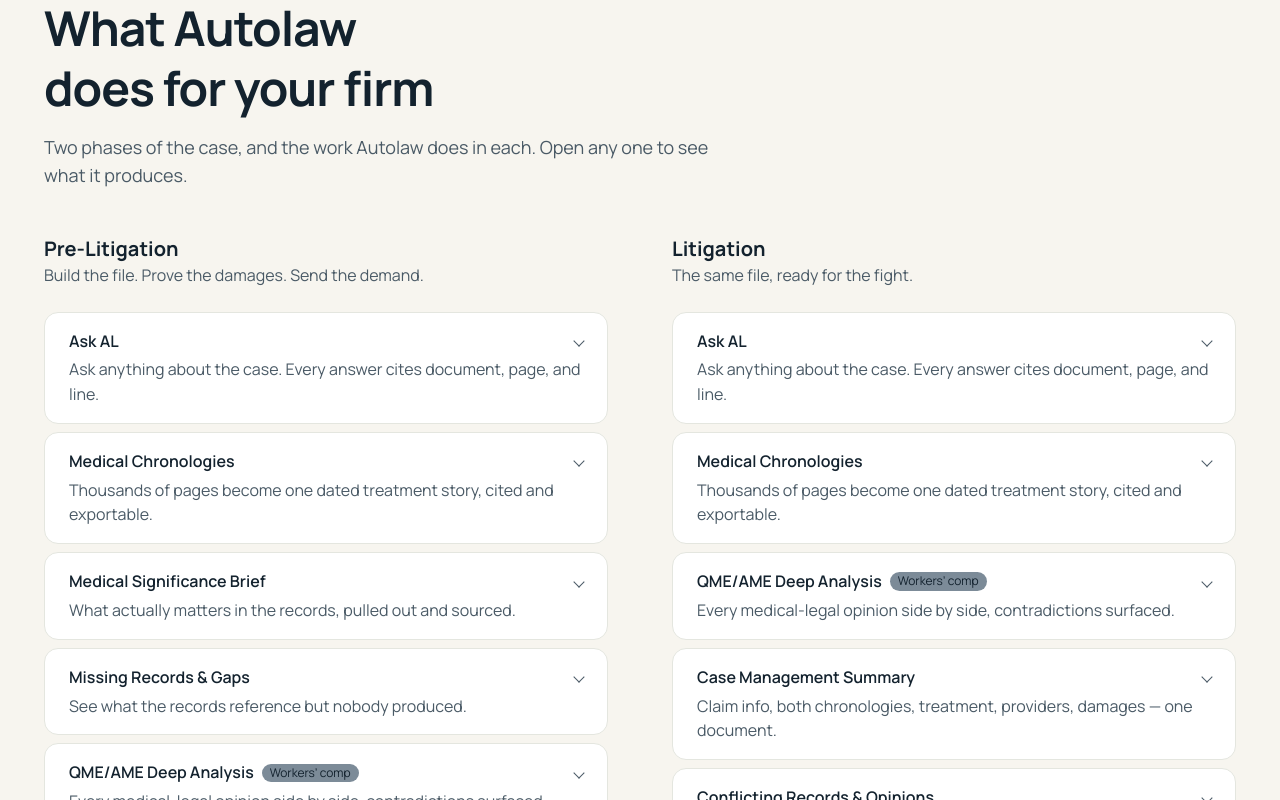
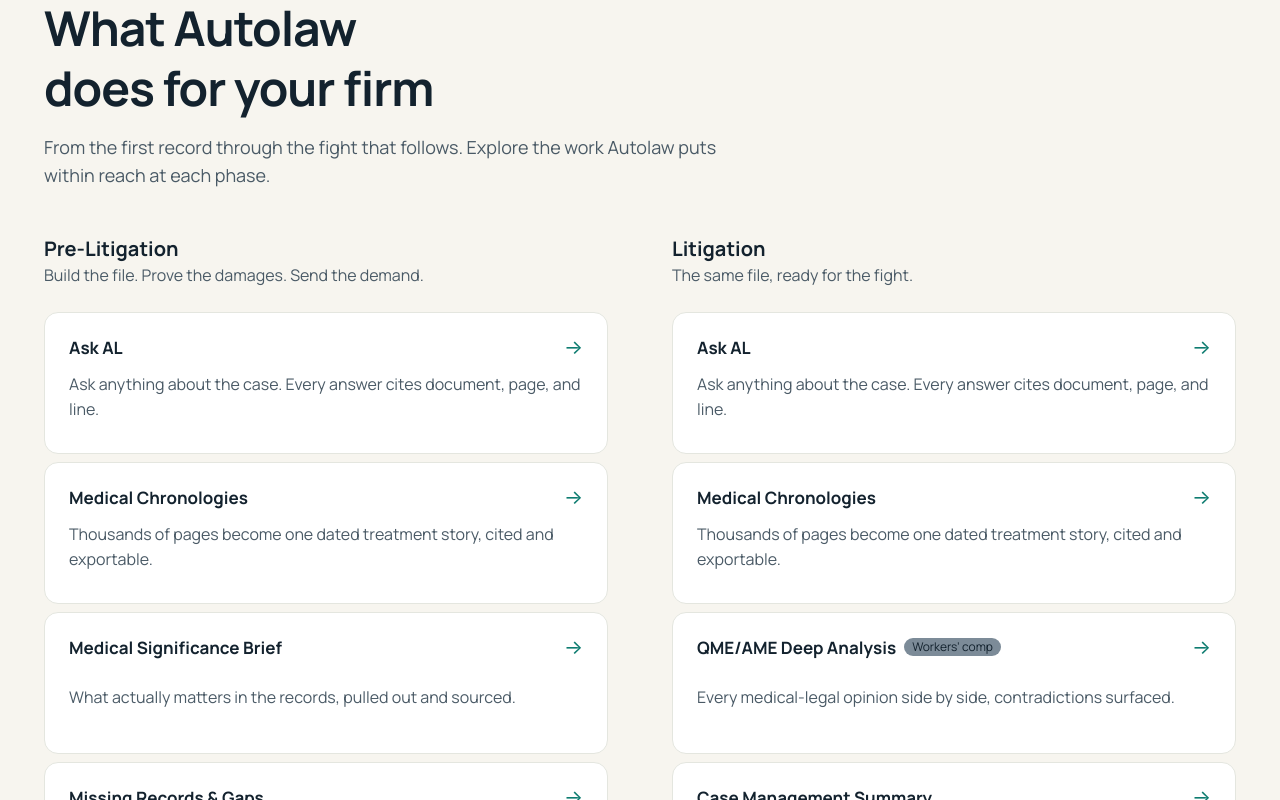
Before and after one commit to johnzhang-tech/Autolaw, a React (Vite) app: page / in a window 1280 px wide. Shown: the part 840-1640 px from the top of the page. Built offline with nearby package versions, Linux system fonts and the light colour scheme.

Commit message:
Turn the home product grid into feature destinations

```diff
--- a/src/sections/product/FeatureCard.tsx
+++ b/src/sections/product/FeatureCard.tsx
@@ -1,88 +1,53 @@
-import { useId, useState, type ReactNode } from 'react';
 import { AVAILABILITY_LABEL, type Feature } from '../../data/product';
 import type { Practice } from '../../practice/PracticeContext';
 
-/*
- * Deliberately short forms, and deliberately not shared with the `AREAS` copy in
- * Solutions.tsx (which spells out "Workers’ compensation"). This badge sits inside a
- * card that has no room for the long form — do not consolidate the two into one constant.
- */
 const PRACTICE_BADGE: Record<'PI' | 'WC', string> = {
   PI: 'Personal injury',
   WC: 'Workers’ comp',
 };
 
-/**
- * One feature, collapsed to a name and a line until someone asks for more.
- *
- * The availability label is rendered from data, never typed into JSX. A feature that is
- * not `live` carries its label here and nowhere else, which is what the claim guard
- * checks — so promoting a roadmap feature to a live claim takes a deliberate data edit.
- */
-export function FeatureCard({ feature, practice, visual }: {
+export function FeatureCard({ feature, practice }: {
   feature: Feature;
   practice: Practice;
-  visual?: ReactNode;
 }) {
-  const [open, setOpen] = useState(false);
-  const panelId = useId();
   const label = feature.availability === 'live' ? null : AVAILABILITY_LABEL[feature.availability];
   const line = practice === 'WC' && feature.wcLine ? feature.wcLine : feature.line;
+  const content = (
+    <>
+      <span className="al-feat__top">
+        <span className="al-feat__head">
+          <span className="al-feat__name">{feature.name}</span>
+          {label && <span className="al-feat__tag">{label}</span>}
+          {feature.practice !== 'both' && (
+            <span className="al-feat__badge">{PRACTICE_BADGE[feature.practice]}</span>
+          )}
+        </span>
+        {feature.slug && <i className="al-feat__arrow" aria-hidden="true">→</i>}
+      </span>
+      <span className="al-feat__line">{line}</span>
+    </>
+  );
+
+  if (feature.slug) {
+    return (
+      <a
+        className="al-feat al-feat--link"
+        data-testid="feature-card"
+        data-availability={feature.availability}
+        href={`/product/${feature.slug}/`}
+      >
+        {content}
+      </a>
+    );
+  }
 
   return (
-    <div className="al-feat" data-testid="feature-card" data-availability={feature.availability}>
-      <button
-        type="button"
-        className="al-feat__toggle"
-        aria-expanded={open}
-        // aria-controls must name an element that exists in the DOM. The panel below is
-        // only mounted while open, so pointing at panelId while collapsed would reference
-        // nothing — an invalid ARIA relationship rather than a merely unhelpful one.
-        aria-controls={open ? panelId : undefined}
-        onClick={() => setOpen(!open)}
-      >
-        {/*
-          Name, tag, and badge share this wrapper so they can wrap onto a second line as a
-          group while the chevron — a sibling of the wrapper, not of these three — stays
-          pinned beside the first line instead of being pushed onto a lonely row of its own.
-        */}
-        <span className="al-feat__head">
-          <span className="al-feat__name">{feature.name}</span>
-          {/*
-            JSX drops the whitespace between adjacent expression children (there is no text
-            node between two `{...}` siblings), so without the literal `{' '}` below the
-            accessible name runs the parts together: "NameTagBadge". CSS `gap` in Task 3
-            handles the visible spacing regardless; this space is what a screen reader needs.
-          */}
-          {label && (
-            <>
-              {' '}
-              <span className="al-feat__tag">{label}</span>
-            </>
-          )}
-          {feature.practice !== 'both' && (
-            <>
-              {' '}
-              <span className="al-feat__badge">{PRACTICE_BADGE[feature.practice]}</span>
-            </>
-          )}
-        </span>
-        <i className="al-feat__chev" aria-hidden="true" />
-      </button>
-
-      <p className="al-feat__line">{line}</p>
-
-      {open && (
-        <div id={panelId} className="al-feat__panel">
-          <ul className="al-feat__detail">
-            {feature.detail.map((d, i) => <li key={i}>{d}</li>)}
-          </ul>
-          {visual && <div className="al-feat__visual">{visual}</div>}
-          <p className="al-feat__foot">
-            <span className="al-feat__output">{feature.output}</span>
-          </p>
-        </div>
-      )}
-    </div>
+    <article
+      className="al-feat al-feat--future"
+      data-testid="feature-card"
+      data-availability={feature.availability}
+    >
+      {content}
+    </article>
   );
 }
--- a/src/sections/product/Product.css
+++ b/src/sections/product/Product.css
@@ -35,35 +35,46 @@
 }
 
 .al-feat {
+  display: grid;
+  gap: var(--al-space-2);
   border: 1px solid var(--al-hairline);
   border-radius: var(--al-radius-card);
   background: var(--al-surface);
-  padding: var(--al-space-3) var(--al-space-4);
+  padding: var(--al-space-4);
+  color: var(--al-ink);
+  text-decoration: none;
+  min-height: 142px;
 }
 
-/*
- * Header row: name, availability tag, and practice badge sit inside .al-feat__head, a
- * wrapper that is free to wrap onto a second line as a group; the chevron is that
- * wrapper's only sibling, so it is never pulled onto a wrapped line of its own — it stays
- * pinned beside the first line, aligned to the row's top edge, no matter how much the
- * head wraps. FeatureCard.tsx renders all of this in the always-visible header; the
- * footer below holds only the output line.
- */
-.al-feat__toggle {
+.al-feat--link {
+  box-shadow: 0 0 0 transparent;
+  transition:
+    transform var(--al-duration-base) var(--al-ease),
+    border-color var(--al-duration-base) var(--al-ease),
+    box-shadow var(--al-duration-base) var(--al-ease),
+    background var(--al-duration-base) var(--al-ease);
+}
+
+.al-feat--link:hover {
+  transform: translateY(-3px);
+  border-color: color-mix(in srgb, var(--al-teal-text) 42%, var(--al-hairline));
+  background: linear-gradient(145deg, var(--al-surface), var(--al-teal-wash));
+  box-shadow: var(--al-shadow-card);
+}
+
+.al-feat--link:focus-visible { --al-ring: var(--al-focus-ring); }
+
+.al-feat--future {
+  background: color-mix(in srgb, var(--al-canvas) 72%, var(--al-surface));
+  border-style: dashed;
+}
+
+.al-feat__top {
   display: flex;
   align-items: flex-start;
+  justify-content: space-between;
   gap: var(--al-space-2);
-  width: 100%;
-  padding: 0;
-  border: 0;
-  background: none;
-  cursor: pointer;
-  text-align: left;
-  font: inherit;
-  color: inherit;
 }
-
-.al-feat__toggle:focus-visible { outline: var(--al-focus-ring); }
 
 .al-feat__head {
   display: flex;
@@ -74,7 +85,11 @@
   min-width: 0;
 }
 
-.al-feat__name { font-weight: 600; }
+.al-feat__name {
+  font-size: 1.0625rem;
+  font-weight: var(--al-weight-bold);
+  line-height: var(--al-leading-snug);
+}
 
 .al-feat__tag {
   border: 1px solid var(--al-hairline-strong);
@@ -97,52 +112,23 @@
   white-space: nowrap;
 }
 
-.al-feat__chev {
-  /* .al-feat__head carries flex: 1 1 auto, so it already claims the row's free width and
-     leaves the chevron flush right — no margin-left: auto needed. The top offset instead
-     centers the 0.5rem glyph against the header's first text line (1em * the body line-
-     height token), so align-items: flex-start on the row above still reads as "beside the
-     name" rather than pinned to the very top of the button. */
-  margin-top: calc((1em * var(--al-leading-normal) - 0.5rem) / 2);
-  width: 0.5rem;
-  height: 0.5rem;
-  border-right: 1.5px solid var(--al-ink-muted);
-  border-bottom: 1.5px solid var(--al-ink-muted);
-  transform: rotate(45deg);
+.al-feat__arrow {
+  color: var(--al-teal-text);
+  font-size: 1.25rem;
+  font-style: normal;
+  line-height: 1;
+  flex-shrink: 0;
   transition: transform var(--al-duration-fast) var(--al-ease);
-  flex-shrink: 0;
 }
 
-.al-feat__toggle[aria-expanded='true'] .al-feat__chev { transform: rotate(225deg); }
+.al-feat--link:hover .al-feat__arrow { transform: translateX(4px); }
 
 .al-feat__line {
+  display: block;
   color: var(--al-ink-muted);
-  margin: var(--al-space-1) 0 0;
+  margin: 0;
+  line-height: var(--al-leading-normal);
 }
-
-.al-feat__panel { margin-top: var(--al-space-3); }
-
-.al-feat__detail {
-  margin: 0;
-  padding-left: var(--al-space-4);
-  display: flex;
-  flex-direction: column;
-  gap: var(--al-space-1);
-}
-
-.al-feat__visual { margin-top: var(--al-space-3); }
-
-/* Only the output line lives here now — the availability tag and practice badge moved
-   to the always-visible header so they read without opening the card. */
-.al-feat__foot {
-  display: flex;
-  flex-wrap: wrap;
-  gap: var(--al-space-2);
-  margin: var(--al-space-3) 0 0;
-  font-size: 0.875rem;
-}
-
-.al-feat__output { color: var(--al-ink-muted); }
 
 .al-prod__strip,
 .al-prod__next { margin-top: var(--al-space-7); }
--- a/src/sections/product/Product.tsx
+++ b/src/sections/product/Product.tsx
@@ -1,36 +1,11 @@
-import type { ReactNode } from 'react';
 import { Section } from '../../components/primitives/Section';
 import { FeatureCard } from './FeatureCard';
 import { ASK_AL_FEATURE_ID, FEATURES, PHASES, PLATFORM, type Phase } from '../../data/product';
 import { usePractice } from '../../practice/PracticeContext';
 import { ASK_AL_ENABLED } from '../../config';
-import { StatePanel } from '../visuals/StatePanel';
-import { AskPreview } from '../visuals/AskPreview';
-import { ChronologyState } from '../visuals/ChronologyState';
-import { Output } from '../visuals/Output';
 import './Product.css';
 
 const PHASE_ORDER: ReadonlyArray<Phase> = ['pre-lit', 'litigation'];
-
-/**
- * The three features that have a visual, keyed by the id they carry in product.ts — so a
- * renamed or deleted feature loses its visual rather than mounting it under a card that
- * no longer means what the visual shows.
- *
- * Every one is wrapped in StatePanel: the states paint inverse ink and StatePanel is the
- * navy ground under it. FeatureCard mounts what it is given only while the card is open,
- * so nothing here renders on a page nobody has opened a card on.
- *
- * AskPreview types its question in with setTimeout, which no CSS media query can disable.
- * The pinned stage used to hand it `animate={false}` whenever its reduced-motion query
- * failed; that query went with the story, and adding a matchMedia hook back so a demo can
- * type inside a disclosure is not a trade worth making. It renders static.
- */
-const VISUALS: Record<string, ReactNode> = {
-  'medical-chronologies': <StatePanel><ChronologyState /></StatePanel>,
-  [ASK_AL_FEATURE_ID]: <StatePanel><AskPreview animate={false} /></StatePanel>,
-  'case-management-summary': <StatePanel><Output /></StatePanel>,
-};
 
 /**
  * What the firm gets, by the phase of the case it belongs to.
@@ -52,7 +27,7 @@
       id="product"
       eyebrow="Product"
       heading="What Autolaw does for your firm"
-      intro="Two phases of the case, and the work Autolaw does in each. Open any one to see what it produces."
+      intro="From the first record through the fight that follows. Explore the work Autolaw puts within reach at each phase."
     >
       <div className="al-prod__columns">
         {PHASE_ORDER.map((phase) => (
@@ -62,7 +37,7 @@
             <ul className="al-prod__cards">
               {columnFeatures(phase).map((f) => (
                 <li key={f.id}>
-                  <FeatureCard feature={f} practice={practice} visual={VISUALS[f.id]} />
+                  <FeatureCard feature={f} practice={practice} />
                 </li>
               ))}
             </ul>
```
Also changed, not shown: 2 other files (tests, documents, lock files or other folders).
